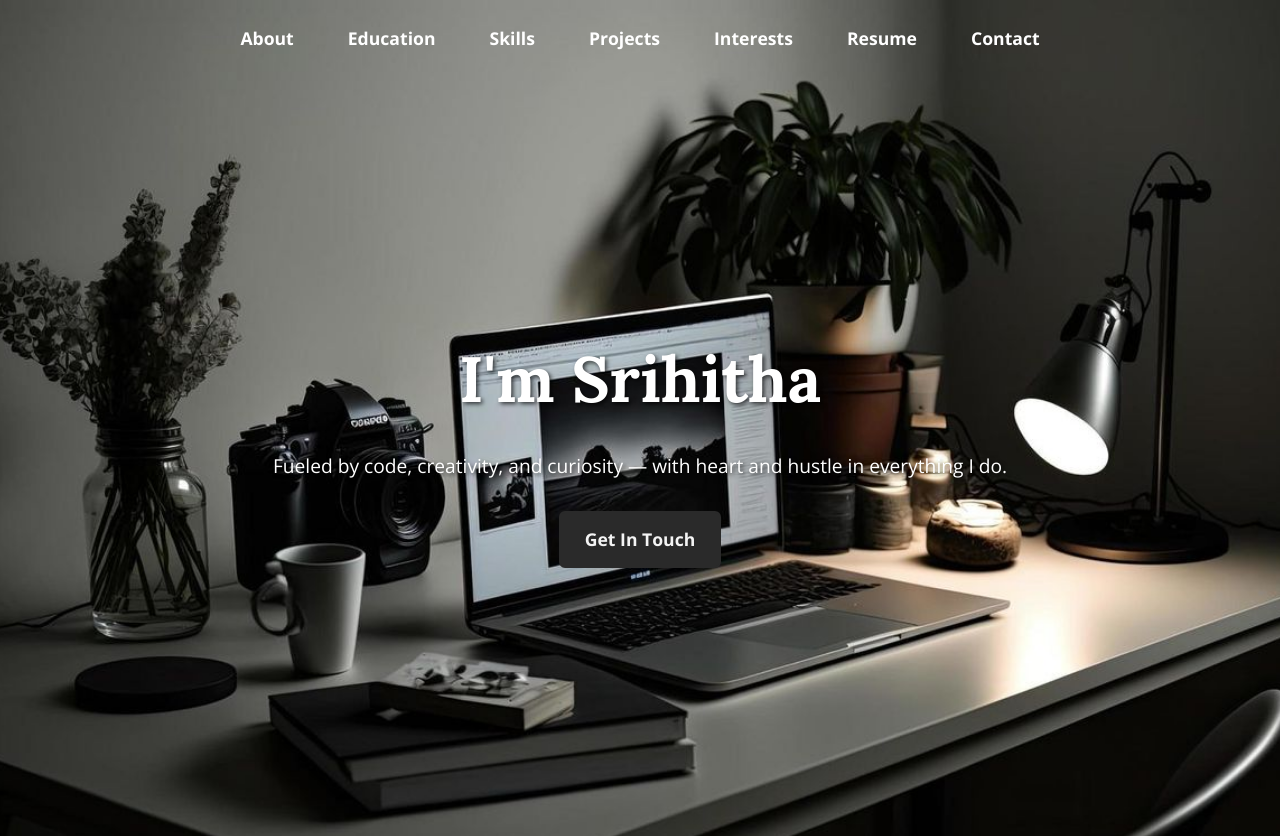
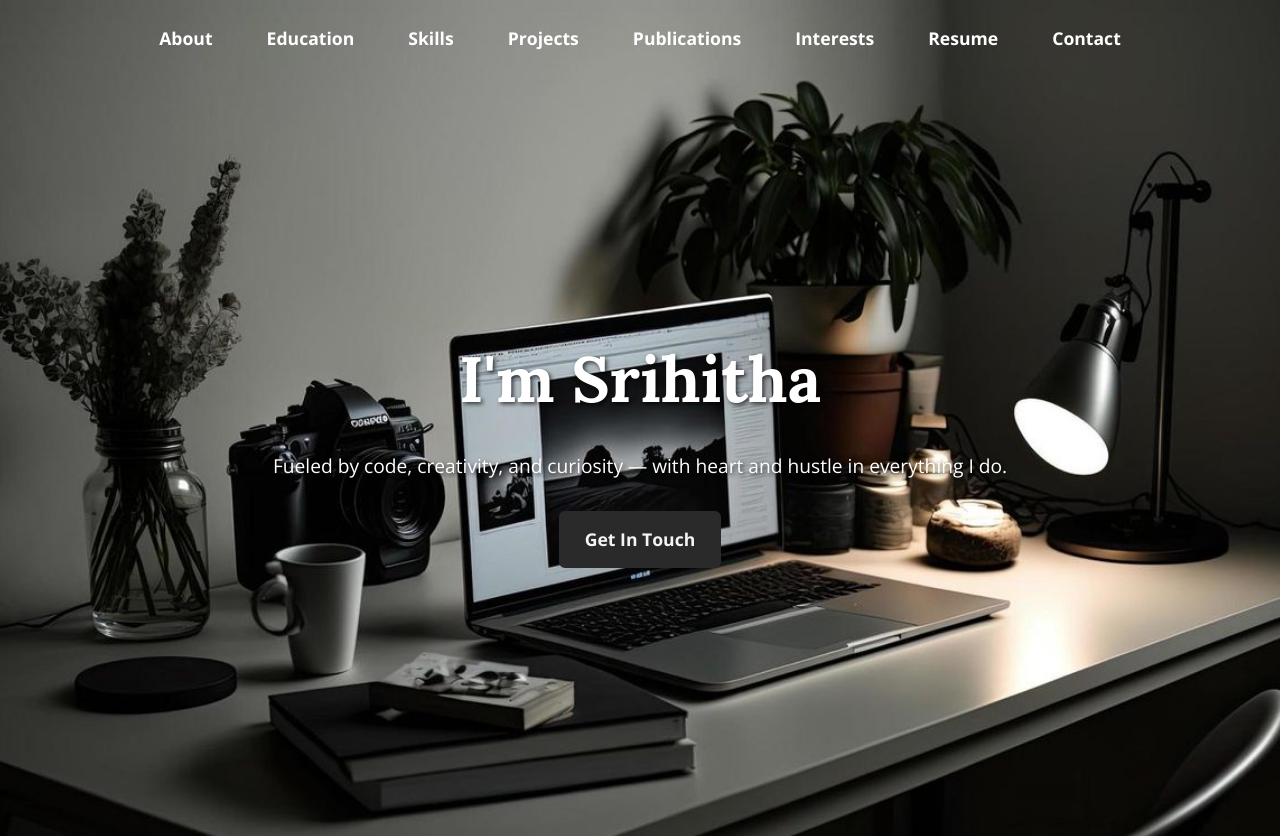
Before and after one commit to srihithathotakura/portfolio-v2, a React (Create React App) app: page / in a window 1280 px wide. Shown: the top 836 px of the page. Built offline with nearby package versions, Linux system fonts and the light colour scheme.

Commit message:
Add files via upload

```diff
--- a/src/components/About.jsx
+++ b/src/components/About.jsx
@@ -21,7 +21,7 @@ const About = forwardRef(({ id }, ref) => (
           <span className="indent">
             I’m <span className="highlight-name">Srihitha Thotakura</span>,
           </span>
-          a third-year Computer Science and Engineering student at Amrita Vishwa Vidyapeetham, Coimbatore.
+          a final-year (4th year, 1st semester) Computer Science and Engineering student at Amrita Vishwa Vidyapeetham, Coimbatore.
           With a passion for coding and design, I blend technical skills with creative problem-solving to craft innovative web solutions.
         </p>
         <p>
--- a/src/components/Hero.jsx
+++ b/src/components/Hero.jsx
@@ -14,7 +14,7 @@ const Hero = forwardRef(({ scrollTo, id }, ref) => (
     }}
   >
     <ul className="hero-links">
-      {['about', 'education', 'skills', 'projects', 'interests', 'resume', 'contact'].map((secid) => (
+      {['about', 'education', 'skills', 'projects', 'publications', 'interests', 'resume', 'contact'].map((secid) => (
         <li key={secid}>
           <a
             href={`#${secid}`}
--- a/src/components/Projects.jsx
+++ b/src/components/Projects.jsx
@@ -1,64 +1,112 @@
 import React, { forwardRef } from "react";
 
-const projects = [
+// Featured Projects — most complete, most relevant to software dev roles
+const featuredProjects = [
   {
-    img: `${process.env.PUBLIC_URL}/picture_3.jpg`,
-    title: "Frontend of MEDICO Hospital Website",
-    label: "Web Development",
-    desc: "Developed a responsive hospital website with dedicated pages for About, Locations, Treatments, and Specialities using HTML, CSS, and JavaScript. Integrated dynamic forms for lab report downloads, appointment booking, and inquiries to enhance user interaction and accessibility across devices.",
-    link: "#"
+    img: `${process.env.PUBLIC_URL}/passwordpal.jpg`, // TODO: replace with a real PasswordPal screenshot
+    title: "PasswordPal — Zero-Knowledge Password Manager",
+    label: "Desktop App",
+    desc: "A cross-platform desktop password manager built with Tauri, Rust, and React. All encryption (AES-256-GCM, Argon2id) runs locally in Rust — the server only ever stores encrypted blobs. Includes offline-first sync, TOTP multi-factor auth, and breach checking via the HIBP k-Anonymity API.",
+    links: [
+      { label: "Frontend Repo", href: "https://github.com/USER1043/PasswordPal_Frontend" },
+      { label: "Backend Repo", href: "https://github.com/USER1043/PasswordPal_Backend" }
+    ]
+  },
+  {
+    img: `${process.env.PUBLIC_URL}/autofy.jpg`, // TODO: replace with a real Autofy screenshot
+    title: "Autofy — No-Code Automation Platform for Education",
+    label: "Full-Stack / SaaS",
+    desc: "A Zapier-style automation builder for schools, letting students and teachers connect apps like Gmail, Calendar, and Drive into drag-and-drop workflows. Built the student module end-to-end — registration, exam scheduling, and workflow builder — with role-based dashboards and Google OAuth.",
+    links: [
+      { label: "Live Demo", href: "https://autofy-automation-builder-nine.vercel.app/" },
+      { label: "GitHub Repo", href: "https://github.com/srihithathotakura/Autofy-Automation-Builder" }
+    ]
+  },
+  {
+    img: `${process.env.PUBLIC_URL}/aura.jpg`, // TODO: replace with a real AURA screenshot
+    title: "AURA — AI-Powered Fashion E-Commerce App",
+    label: "Mobile / Flutter",
+    desc: "A cross-platform Flutter app (Android/iOS/Web) with a full shopping flow — browse, bag, checkout — backed by real-time Firestore data. Built the in-app AI chatbot supporting 5 regional languages, and contributed to the animated dark-mode theming.",
+    links: [
+      { label: "GitHub Repo", href: "https://github.com/srihithathotakura/Product-Catalog" }
+    ]
   },
   {
     img: `${process.env.PUBLIC_URL}/picture_4.jpg`,
-    title: "Emergency Dispatch Management System using DSA",
-    label: "Data Structures",
-    desc: "Designed and simulated a multi-agency emergency dispatch system in Java, utilizing Dijkstra’s algorithm for shortest path routing, PriorityQueue for dispatch prioritization, and HashMap for location tracking—achieving a 15% improvement in response efficiency in test scenarios.",
-    link: "#"
+    title: "Emergency Dispatch Management System",
+    label: "Data Structures & Algorithms",
+    desc: "Simulated a multi-agency emergency dispatch system in Java using Dijkstra's algorithm for shortest-path routing, a Priority Queue for dispatch prioritization, and a HashMap for location tracking — achieving a 15% improvement in response efficiency in test scenarios.",
+    links: []
+  }
+];
+
+// Other coursework / academic projects — shown as a lighter, secondary list
+const otherProjects = [
+  {
+    title: "Frontend of MEDICO Hospital Website",
+    label: "Web Development",
+    desc: "A responsive hospital website with dedicated pages for About, Locations, Treatments, and Specialities, including dynamic forms for lab report downloads and appointment booking."
   },
   {
-    img: `${process.env.PUBLIC_URL}/picture_7.jpg`,
     title: "Automated Drip Irrigation System",
     label: "IoT",
-    desc: "Designed and implemented a smart drip irrigation system supporting both manual and automatic control modes for three land types. The system uses moisture sensors, threshold history tracking, and real-time monitoring to activate pumps only when needed, optimizing water usage. It features a user-interactive menu for land and mode selection, LED indicators for status, and support for manual override via button control.",
-    link: "https://www.tinkercad.com/things/5rXDQpwx2nt-submission/editel?returnTo=https%3A%2F%2Fwww.tinkercad.com%2Fdashboard%2Fdesigns%2Fcircuits"
+    desc: "A smart drip irrigation system with manual and automatic modes, using moisture sensors and threshold tracking to activate pumps only when needed.",
+    href: "https://www.tinkercad.com/things/5rXDQpwx2nt-submission/editel?returnTo=https%3A%2F%2Fwww.tinkercad.com%2Fdashboard%2Fdesigns%2Fcircuits"
   },
   {
-    img: `${process.env.PUBLIC_URL}/picture_8.jpg`,
     title: "Robot Navigation System",
     label: "Embedded Systems",
-    desc: "Designed a robot navigation control system that interprets distance, obstacle, and battery inputs using binary logic and a half adder circuit. The system ensures safe movement decisions—restricting motion during obstacle presence or low battery—and classifies travel time based on distance inputs (short, medium, long) using sum and carry outputs to guide robot behavior.",
-    link: "#"
+    desc: "A robot navigation control system that interprets distance, obstacle, and battery inputs using binary logic and a half-adder circuit to guide safe movement decisions."
   },
   {
-    img: `${process.env.PUBLIC_URL}/picture_9_.jpg`,
-    title: "IoT based Crowd Management System",
-    label: "Research-Ongoing",
-    desc: "An IoT-based indoor navigation system using BLE 5.3/5.4 and channel sounding to measure crowd density in real-time, guiding individuals to safer exits during emergencies. Aims to reduce panic and improve evacuation efficiency through dynamic crowd distribution.",
-    link: "#"
-  },
-  {
-    img: `${process.env.PUBLIC_URL}/picture_10.jpg`,
     title: "Plagiarism Detection Using String Matching Algorithms",
     label: "Case Study",
-    desc: "Implemented and compared multiple string matching algorithms (Brute Force, Rabin-Karp, KMP, Boyer-Moore, Aho-Corasick) for detecting plagiarism in text datasets. Evaluated accuracy and execution speed, resulting in a 20% improvement in detection efficiency.",
-    link: "#"
+    desc: "Implemented and compared Brute Force, Rabin-Karp, KMP, Boyer-Moore, and Aho-Corasick algorithms for text plagiarism detection, improving detection efficiency by 20%."
   }
 ];
 
 const Projects = forwardRef(({ id }, ref) => (
   <section id={id} ref={ref} className="section" style={{ backgroundColor: '#2A2A2A', color: '#F4F4F4' }}>
     <div className="container">
-      <h2 className="projects-title">Projects</h2>
+      <h2 className="projects-title">Featured Projects</h2>
       <div className="projects-grid">
-        {projects.map(proj => (
+        {featuredProjects.map(proj => (
           <div className="project-card" key={proj.title}>
             <img src={proj.img} alt={proj.title} />
             <h3 className="project-title-large">{proj.title}</h3>
             <div className="project-label">{proj.label}</div>
             <p>{proj.desc}</p>
-            <div className="project-btn-wrapper">
-              <a href={proj.link} className="btn outline" target="_blank" rel="noopener noreferrer">View Project</a>
-            </div>
+            {proj.links.length > 0 && (
+              <div className="project-btn-wrapper" style={{ gap: '10px' }}>
+                {proj.links.map(l => (
+                  <a
+                    key={l.href}
+                    href={l.href}
+                    className="btn outline"
+                    target="_blank"
+                    rel="noopener noreferrer"
+                  >
+                    {l.label}
+                  </a>
+                ))}
+              </div>
+            )}
+          </div>
+        ))}
+      </div>
+
+      <h2 className="projects-title" style={{ marginTop: '40px' }}>Other Academic Projects</h2>
+      <div className="other-projects-list">
+        {otherProjects.map(proj => (
+          <div className="other-project-item" key={proj.title}>
+            <div className="project-label">{proj.label}</div>
+            <h4>{proj.title}</h4>
+            <p>{proj.desc}</p>
+            {proj.href && (
+              <a href={proj.href} className="text-link" target="_blank" rel="noopener noreferrer">
+                View Project →
+              </a>
+            )}
           </div>
         ))}
       </div>
```
Also changed, not shown: src/components/Publications.jsx (added, +26 -0 lines).
